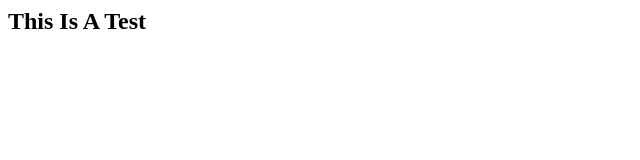
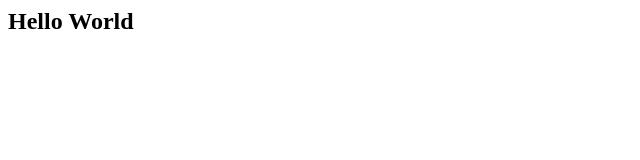
Before and after one commit to geoffh1977/nginx-site-demo, a plain HTML site: page website/index.html in a window 1280 px wide. Shown: the full height of the page, 0-640 px from the left. Drawn offline with Linux system fonts and the light colour scheme.

Commit message:
Merge and Update Site

```diff
--- a/website/index.html
+++ b/website/index.html
@@ -1,3 +1,3 @@
 <h2>
-This Is A Test
+Hello World
 </h2>
```
